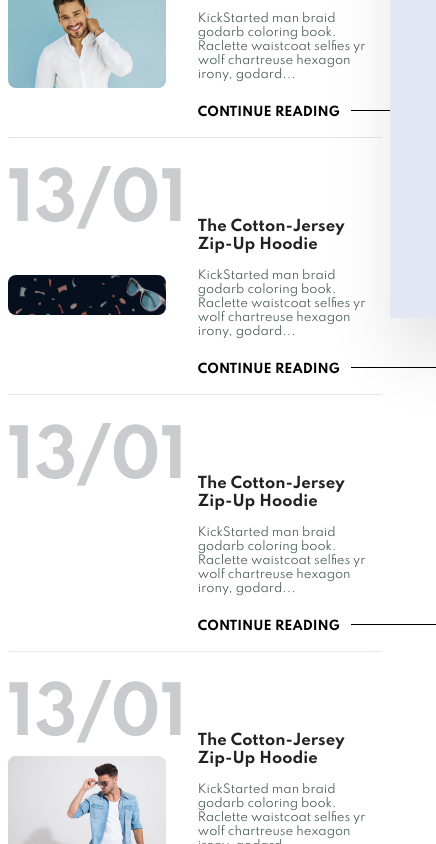
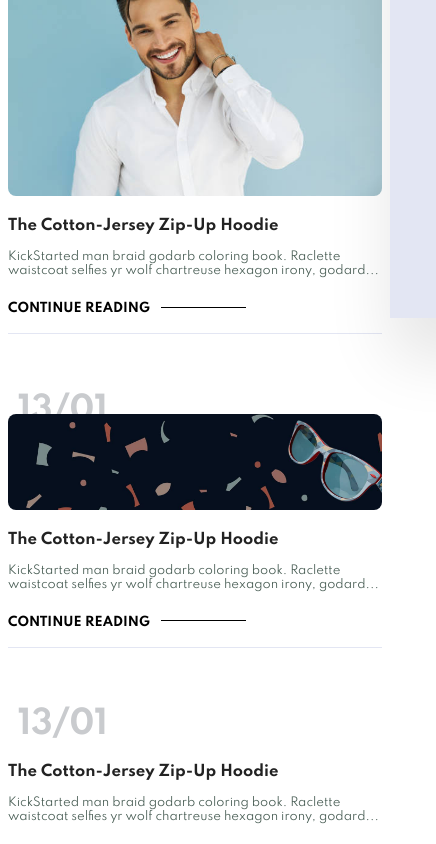
Before and after one commit to billalben/Ecommerce-Website-Training, a plain HTML site: page blog.html in a window 390 px wide. Shown: the part 526-1370 px from the top of the page, 436 px wide, since content can reach past the window. Drawn offline with Linux system fonts and the light colour scheme; files whose address does not match are found by name.

Commit message:
Blog Responsive

```diff
--- a/css/style.css
+++ b/css/style.css
@@ -660,7 +660,7 @@ body {
   position: absolute;
   top: -2.5rem;
   z-index: -1;
-  left: 0;
+  left: 0.625rem;
   font-size: 4rem;
   font-weight: 700;
   color: #c9cbce;
@@ -772,4 +772,13 @@ body {
   .product-details__container {
     grid-template-columns: 1fr;
   }
+
+  .blog-container .blog-box {
+    grid-template-columns: 1fr;
+    gap: 1rem;
+  }
+  .blog-container .blog-box h1 {
+    font-size: 2rem;
+    top: -1.75rem;
+  }
 }
```
